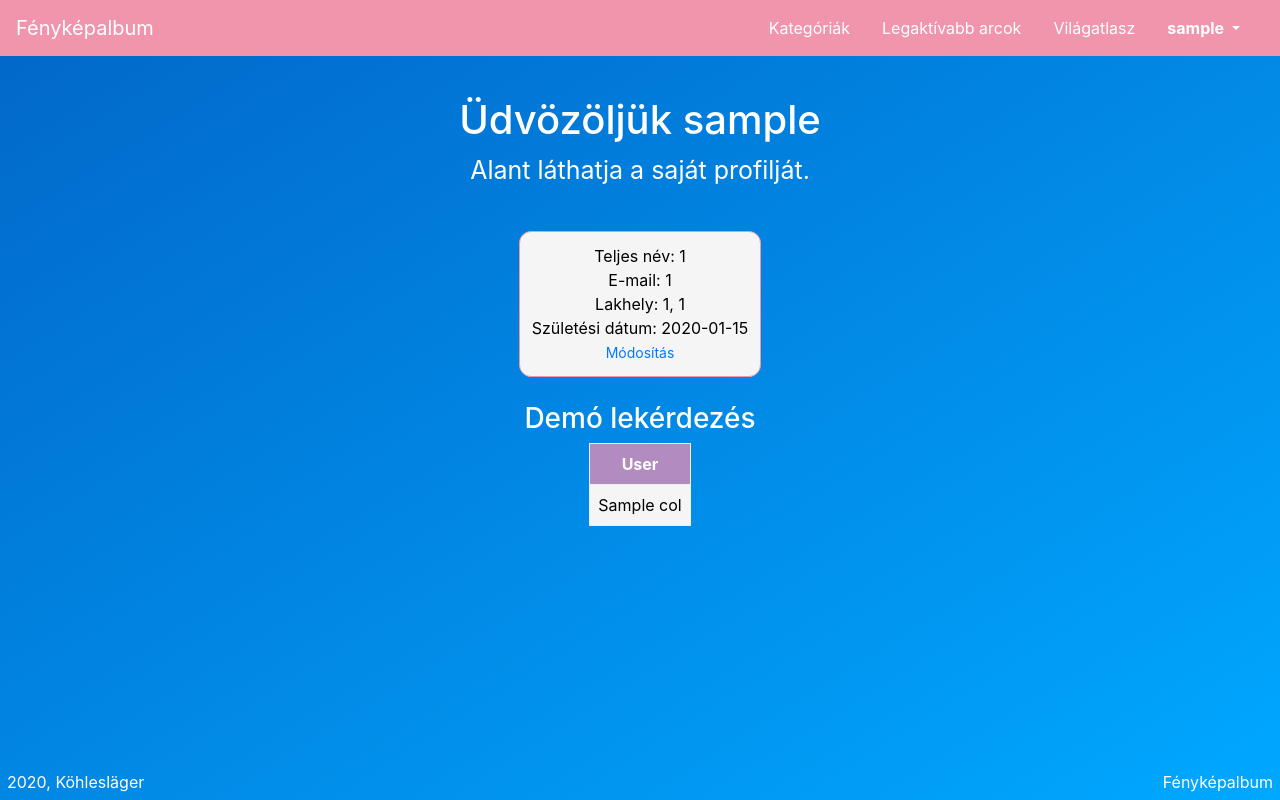
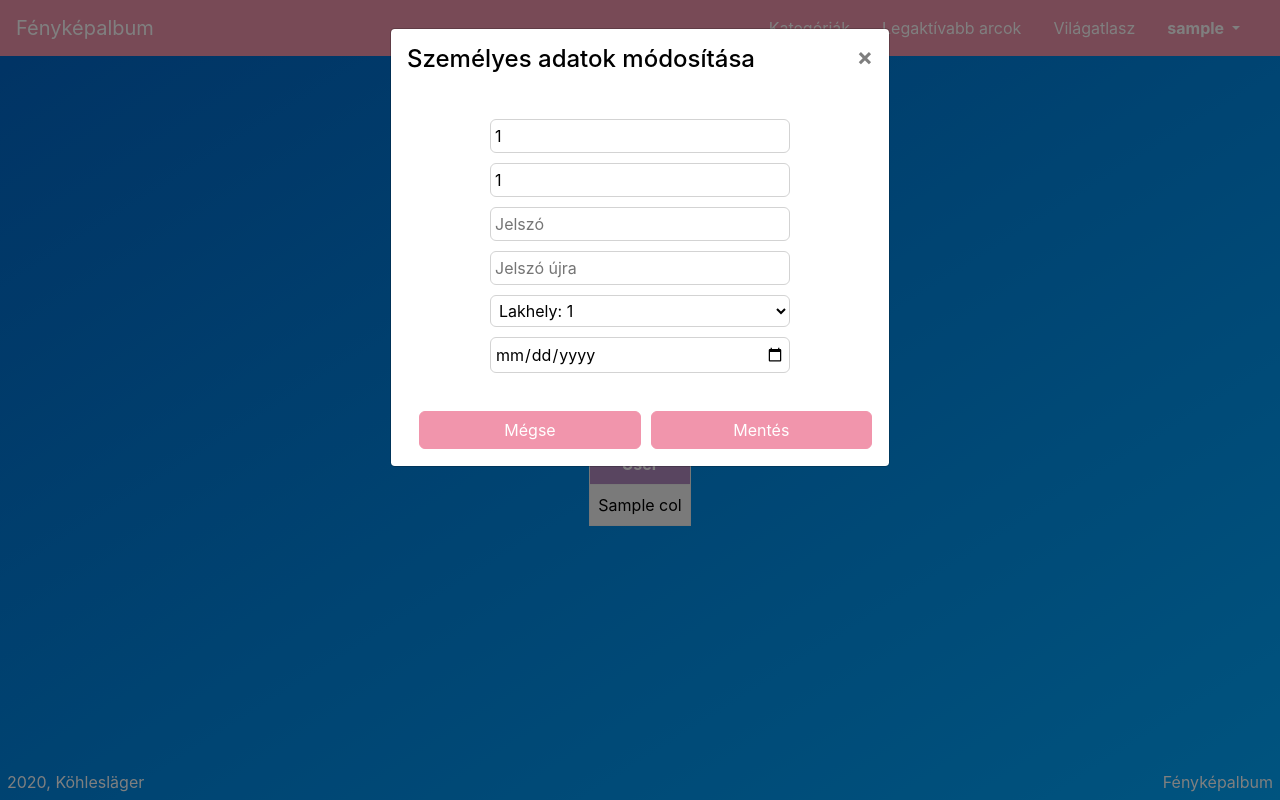
Before and after one commit to TomiOhl/adatbalapu-fenykepalbum, a Flask app: template templates/profile.html in a window 1280 px wide, after a click on "Módosítás". Run offline with Flask 2, Linux system fonts and the light colour scheme; the visitor is signed in with stand-in values (Sample User, id 1); the template is opened without the code that fills it: most values are stand-ins (such as "Sample title", 1, 10 or a date in 2020); some libraries are stand-ins or nearby versions.

Commit message:
Saját profil: adatok módosítása frontend TODO: szül.dátum nemelfeledése

```diff
--- a/app.py
+++ b/app.py
@@ -70,11 +70,14 @@ def profile():
     # ha nem vagyunk bejelentkezve, akkor irany bejelentkezni
     if 'nick' not in session:
         return redirect(url_for('index'))
-    data = exec_return("SELECT * FROM Countries")
+    data = exec_return("SELECT * FROM Countries")   # csak demo
+    # szemelyes adatok modositasanal lenyilo listahoz telepulesek listaja
+    settlements = exec_return("SELECT Id, Name FROM Settlements ORDER BY Name")[1]
+    errormsg = ""  # inicializaljuk. Ennek erteket fogjuk alertben megjeleniteni, ha hiba adodik
     # szemelyes adatok megjelenitese
     nick = session.get('nick')
     personaldata = exec_return(f"SELECT nick, email, password, fullname, Settlements.name, Countries.name, birthdate FROM Users, Settlements, Countries WHERE nick = '{nick}' and Users.location = Settlements.Id and Settlements.country = Countries.Id")
-    return render_template('profile.html', personaldata=personaldata, colnames=data[0], rows=data[1])
+    return render_template('profile.html', personaldata=personaldata, settlements=settlements, colnames=data[0], rows=data[1])
 
 
 # categpries.html
--- a/templates/index.html
+++ b/templates/index.html
@@ -78,7 +78,7 @@
             </div>
         </div>
     </div>
-      <!-- modal-modify END -->
+    <!-- modal-signup END -->
 
     <script src="https://code.jquery.com/jquery-3.4.1.slim.min.js" integrity="sha384-J6qa4849blE2+poT4WnyKhv5vZF5SrPo0iEjwBvKU7imGFAV0wwj1yYfoRSJoZ+n" crossorigin="anonymous"></script>
     <script src="https://stackpath.bootstrapcdn.com/bootstrap/4.4.1/js/bootstrap.min.js" integrity="sha384-wfSDF2E50Y2D1uUdj0O3uMBJnjuUD4Ih7YwaYd1iqfktj0Uod8GCExl3Og8ifwB6" crossorigin="anonymous"></script>
--- a/templates/profile.html
+++ b/templates/profile.html
@@ -58,7 +58,7 @@
                 Lakhely: {{ personaldata[1][0][4] }}, {{ personaldata[1][0][5] }} <br>
                 Születési dátum: {{ personaldata[1][0][6].strftime('%Y.%m.%d.') }} <br>
                 <a href="#" class="btn-sm" data-toggle="modal" data-target="#modal-personal"
-                   data-val="{{ personaldata[1][0][3] }},{{ personaldata[1][0][1] }},{{ personaldata[1][0][4] }},{{ personaldata[1][0][6] }}"
+                   data-val="{{ personaldata[1][0][3] }},{{ personaldata[1][0][1] }},{{ personaldata[1][0][4] }},{{ personaldata[1][0][6] }}, {{ session.get('nick') }}"
                 >
                     Módosítás
                 </a>
@@ -91,8 +91,60 @@
         <span class="right">Fényképalbum</span>
     </footer>
 
+    <!-- modal-personal -->
+    <div class="modal fade" id="modal-personal" role="dialog" aria-labelledby="modal-personal" aria-hidden="true" tabindex="-1">
+        <div class="modal-dialog">
+            <div class="modal-content">
+                <div class="modal-header">
+                    <h4>Személyes adatok módosítása</h4>
+                    <button type="button" class="close" data-dismiss="modal" aria-label="Close">
+                        <span aria-hidden="true">&times;</span>
+                    </button>
+                </div>
+                <form method="POST" action="">
+                    <div class="modal-body">
+                        <input type="text" name="fullname" id="editfullname" placeholder="Teljes név" maxlength="50" required>
+                        <input type="email" name="email" id="editemail" placeholder="E-mail" maxlength="50" required>
+                        <input type="password" name="password" id="editpassword" placeholder="Jelszó" maxlength="30" required>
+                        <input type="password" name="passwordagain" id="editpasswordagain" placeholder="Jelszó újra" maxlength="30" required>
+                        <select name="location" id="editlocation">
+                            <option selected hidden value="">Tartózkodási hely</option>
+                            {% for s in settlements %}
+                                <option value="{{s[0]}}">{{s[1]}}</option>
+                            {% endfor %}
+                        </select> <br>
+                        <input type="date" name="birthdate" id="editbirthdate" value="" required/> <br>
+                    </div>
+                    <div class="modal-footer">
+                        <a href="#" data-dismiss="modal" class="btn">Mégse</a>
+                        <input type="hidden" name="personal" id="personalhidden" value="personal"/>
+                        <input type="submit" class="btn" value="Mentés"/>
+                    </div>
+                </form>
+            </div>
+        </div>
+    </div>
+    <!-- modal-personal END -->
+
+
     <script src="https://code.jquery.com/jquery-3.4.1.slim.min.js" integrity="sha384-J6qa4849blE2+poT4WnyKhv5vZF5SrPo0iEjwBvKU7imGFAV0wwj1yYfoRSJoZ+n" crossorigin="anonymous"></script>
     <script src="https://stackpath.bootstrapcdn.com/bootstrap/4.4.1/js/bootstrap.min.js" integrity="sha384-wfSDF2E50Y2D1uUdj0O3uMBJnjuUD4Ih7YwaYd1iqfktj0Uod8GCExl3Og8ifwB6" crossorigin="anonymous"></script>
+    <script>
+        //adatok atadasa a megfelelo html elemeknek
+        //szemelyes adatok modositasa
+        $('#modal-personal').on('show.bs.modal', function (event) {
+            const adat = $(event.relatedTarget).data('val').split(",");
+            //a datum trukkos
+            const d = new Date(adat[3]);
+            const datestring = d.getFullYear()  + "-" + ("0"+(d.getMonth()+1)).slice(-2) + "-" + ("0" + d.getDate()).slice(-2); //ez undorito de legalabb nem is mukodik :)
+            $(this).find("#editfullname").val(adat[0]);
+            $(this).find("#editemail").val(adat[1]);
+            //$(this).find("#editpassword").val(adat[5]);
+            $(this).find("#editlocation option:selected").text("Lakhely: " + adat[2]);
+            $(this).find("#editbirthdate").val(adat[datestring]);
+            $(this).find("#personalhidden").val(adat[4]);
+        });
+    </script>
 
     </body>
 </html>
```
